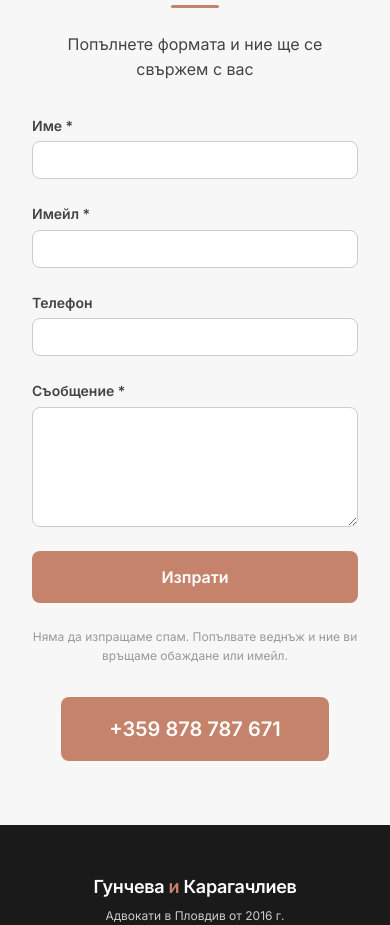
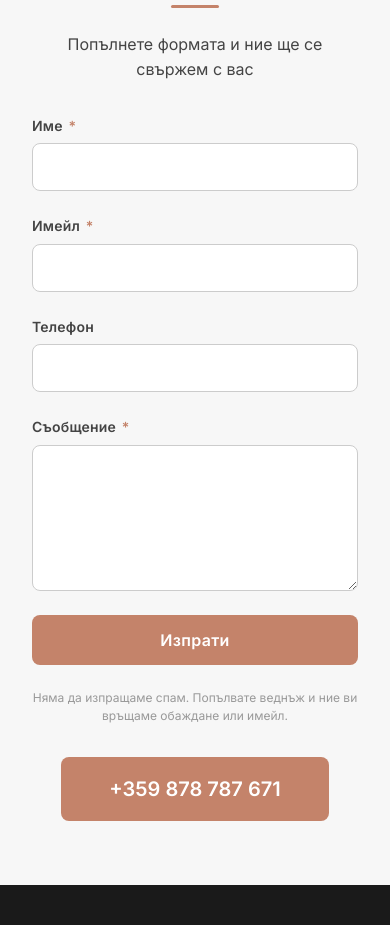
Before and after one commit to gkaragatchliev/Guncheva_Karagachliev, a website: page contacts.html in a window 390 px wide. Shown: the part 1461-2386 px from the top of the page. Drawn offline with Linux system fonts and the light colour scheme.

Commit message:
Polish form layout and add maxlength limits on inputs
- Set consistent 48px height on all text inputs
- Fixed 50px submit button height matching input visual weight
- Thicker 1.5px borders with tighter border-radius
- Styled required asterisks in accent color
- Added maxlength: email=254 (RFC 5321), name=100, phone=30, message=5000

```diff
--- a/assets/css/styles.css
+++ b/assets/css/styles.css
@@ -796,14 +796,14 @@ ul {
   display: flex;
   flex-direction: column;
   gap: var(--space-lg);
-  max-width: 560px;
+  max-width: 520px;
   margin: 0 auto;
 }
 
 .form-group {
   display: flex;
   flex-direction: column;
-  gap: var(--space-xs);
+  gap: 6px;
   text-align: left;
 }
 
@@ -811,17 +811,25 @@ ul {
   font-size: var(--font-size-sm);
   font-weight: 600;
   color: var(--color-gray-600);
+  letter-spacing: 0.2px;
+}
+
+.form-group label .required {
+  color: var(--color-accent);
+  margin-left: 2px;
 }
 
 .form-group input {
   width: 100%;
-  padding: var(--space-sm) var(--space-md);
+  height: 48px;
+  padding: 0 14px;
   font-size: var(--font-size-base);
   font-family: var(--font-sans);
-  border: 1px solid var(--color-gray-300);
+  color: var(--color-black);
+  border: 1.5px solid var(--color-gray-300);
   border-radius: var(--radius-md);
   background-color: var(--color-white);
-  transition: border-color 0.2s;
+  transition: border-color 0.2s, box-shadow 0.2s;
   touch-action: manipulation;
 }
 
@@ -833,16 +841,18 @@ ul {
 
 .form-group textarea {
   width: 100%;
-  padding: var(--space-sm) var(--space-md);
+  padding: 12px 14px;
   font-size: var(--font-size-base);
   font-family: var(--font-sans);
-  border: 1px solid var(--color-gray-300);
+  color: var(--color-black);
+  border: 1.5px solid var(--color-gray-300);
   border-radius: var(--radius-md);
   background-color: var(--color-white);
   resize: vertical;
-  min-height: 120px;
-  transition: border-color 0.2s;
+  min-height: 130px;
+  transition: border-color 0.2s, box-shadow 0.2s;
   touch-action: manipulation;
+  line-height: 1.5;
 }
 
 .form-group textarea:focus {
@@ -854,7 +864,7 @@ ul {
 .form-submit {
   display: inline-block;
   width: 100%;
-  padding: var(--space-md) var(--space-xl);
+  height: 50px;
   font-size: var(--font-size-base);
   font-weight: 600;
   font-family: var(--font-sans);
@@ -863,17 +873,24 @@ ul {
   border: none;
   border-radius: var(--radius-md);
   cursor: pointer;
-  transition: background-color 0.2s, transform 0.2s;
+  transition: background-color 0.2s, transform 0.15s, box-shadow 0.2s;
   touch-action: manipulation;
+  letter-spacing: 0.3px;
 }
 
 .form-submit:hover {
   background-color: var(--color-accent-dark);
   transform: translateY(-1px);
+  box-shadow: var(--shadow-md);
+}
+
+.form-submit:active {
+  transform: translateY(0);
 }
 
 .form-note {
   text-align: center;
   font-size: var(--font-size-xs);
   color: var(--color-gray-400);
+  line-height: 1.5;
 }
--- a/contacts.html
+++ b/contacts.html
@@ -100,20 +100,20 @@
           <input type="hidden" name="_template" value="box">
           <input type="hidden" name="_subject" value="Ново съобщение от сайта">
           <div class="form-group">
-            <label for="name">Име *</label>
-            <input type="text" id="name" name="Име" required>
+            <label for="name">Име <span class="required">*</span></label>
+            <input type="text" id="name" name="Име" maxlength="100" required>
           </div>
           <div class="form-group">
-            <label for="email">Имейл *</label>
-            <input type="email" id="email" name="Имейл" required>
+            <label for="email">Имейл <span class="required">*</span></label>
+            <input type="email" id="email" name="Имейл" maxlength="254" required>
           </div>
           <div class="form-group">
             <label for="phone">Телефон</label>
-            <input type="tel" id="phone" name="Телефон">
+            <input type="tel" id="phone" name="Телефон" maxlength="30">
           </div>
           <div class="form-group">
-            <label for="message">Съобщение *</label>
-            <textarea id="message" name="Съобщение" rows="5" required></textarea>
+            <label for="message">Съобщение <span class="required">*</span></label>
+            <textarea id="message" name="Съобщение" rows="5" maxlength="5000" required></textarea>
           </div>
           <button type="submit" class="form-submit">Изпрати</button>
           <p class="form-note">Няма да изпращаме спам. Попълвате веднъж и ние ви връщаме обаждане или имейл.</p>
```
